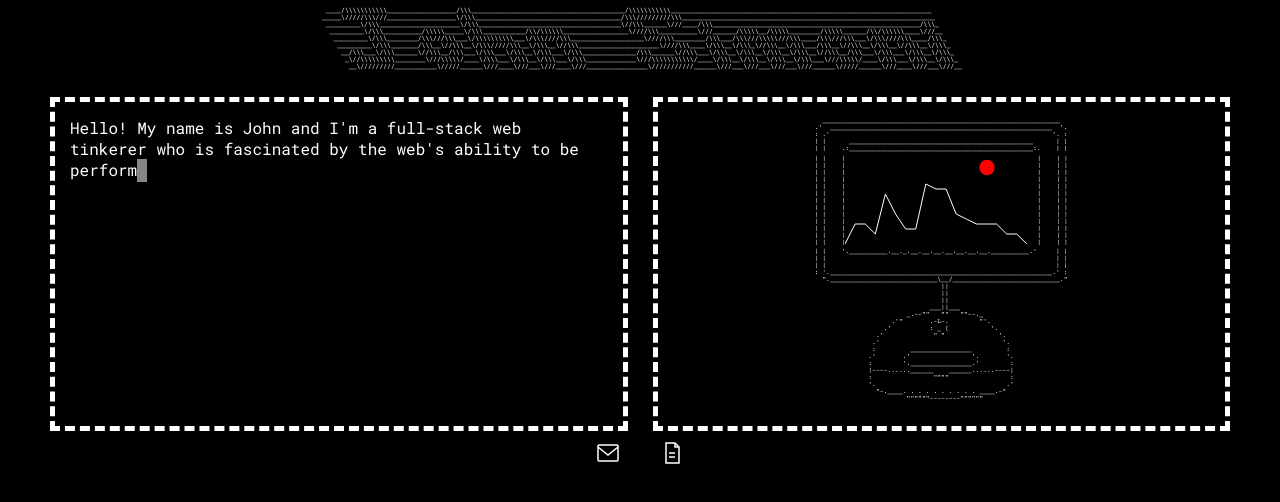
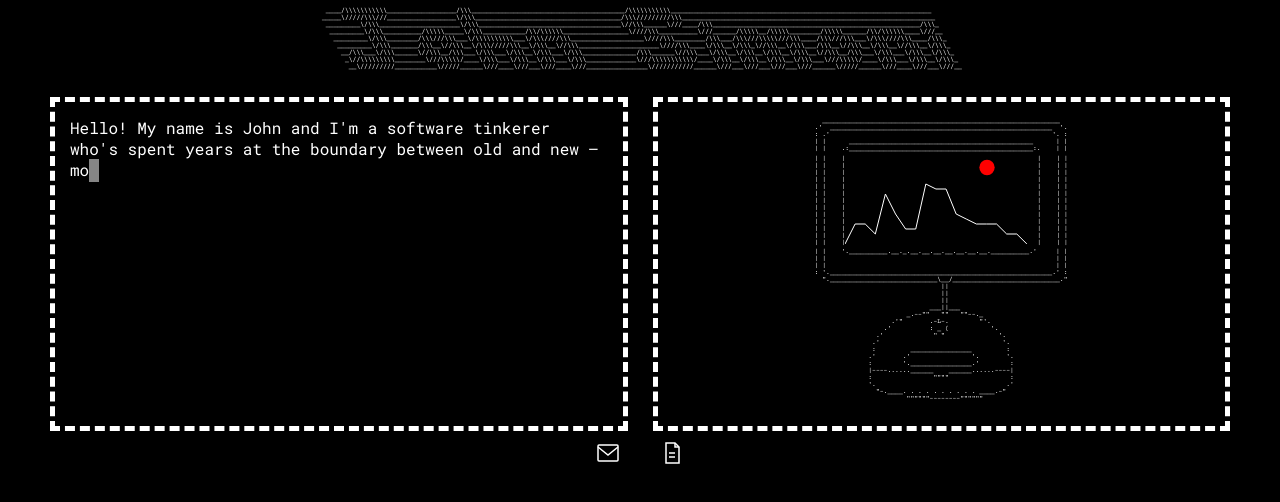
Before and after one commit to JSimoni42/jsimoni42.github.io, a React (Vite) app: page / in a window 1280 px wide. Shown: the top 502 px of the page. Built offline with nearby package versions, Linux system fonts and the light colour scheme.

Commit message:
Update blurb

```diff
--- a/src/constants/siteConstants.ts
+++ b/src/constants/siteConstants.ts
@@ -1,6 +1,7 @@
 export const Index = {
   intro: [
-    `Hello! My name is John and I'm a full-stack web tinkerer who is fascinated by the web's ability to be performative, archival, and accessible.`,
+    `Hello! My name is John and I'm a software tinkerer who's spent years at the boundary between old and new — most recently teaching the century-old phone call to work with modern software and voice agents.`,
+    `I'm fascinated by what happens when familiar technology, along with all the trust and habit built into it, meets a new way of doing things.`,
     `If I'm not coding, you'll probably find me exploring the outdoors on my bike or trying a new recipe.`,
   ],
 
```
